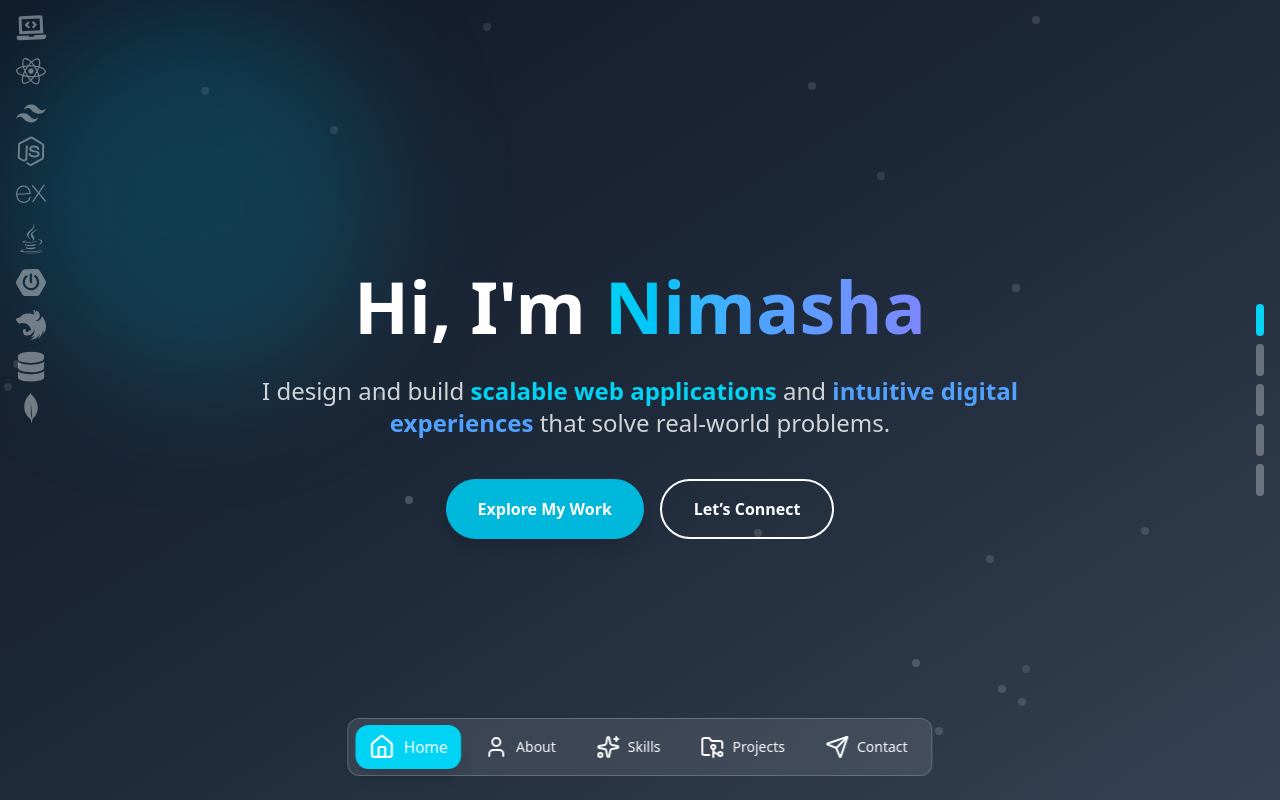
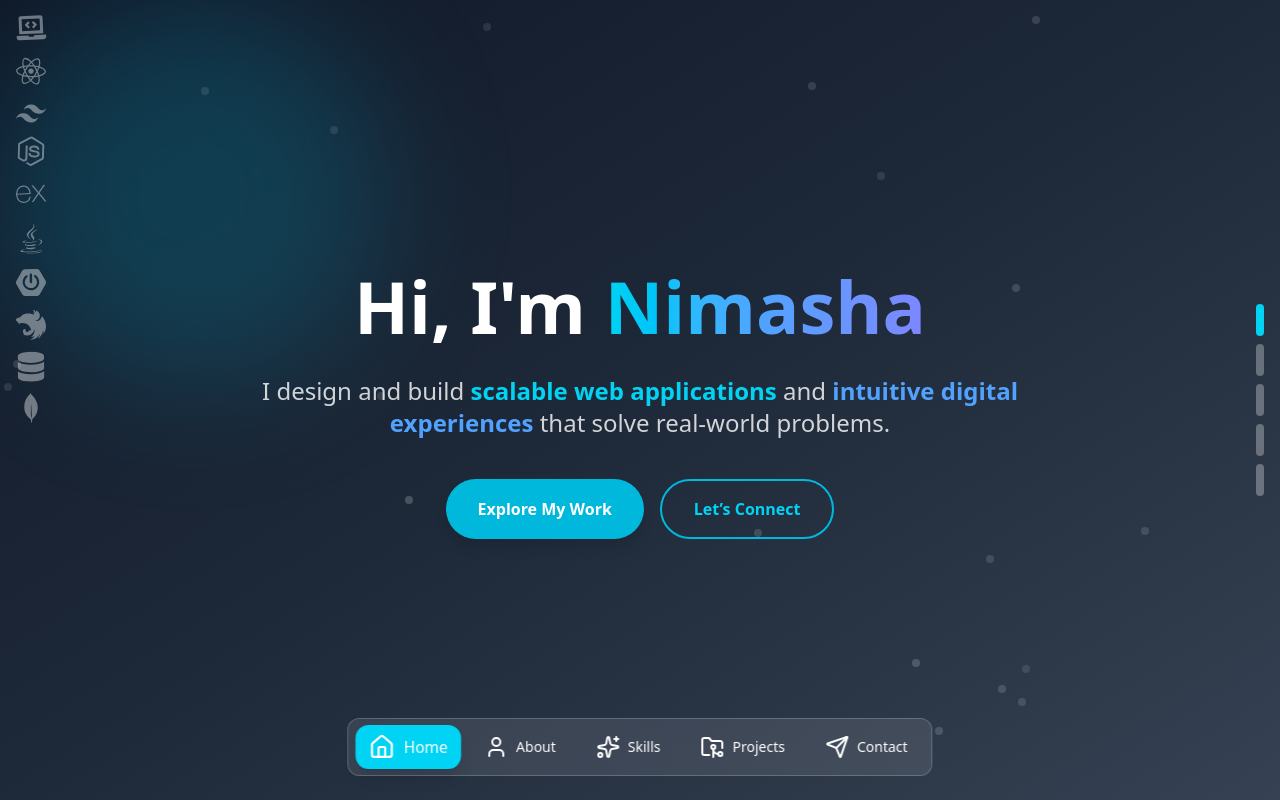
Before and after one commit to nimashashehani123/My-Portfolio, a React (Vite) app: page / in a window 1280 px wide. Built offline with nearby package versions, Linux system fonts and the light colour scheme.

Commit message:
add handel scroll to projects and contact

```diff
--- a/src/sections/Hero.tsx
+++ b/src/sections/Hero.tsx
@@ -13,6 +13,13 @@ const Hero: React.FC = () => {
         window.addEventListener('mousemove', handleMouseMove);
         return () => window.removeEventListener('mousemove', handleMouseMove);
     }, []);
+
+    const handleScrollTo = (id: string) => {
+        const section = document.getElementById(id);
+        if (section) {
+            section.scrollIntoView({ behavior: "smooth" });
+        }
+    };
 
     return (
         <div className="w-full h-screen relative overflow-hidden bg-gradient-to-br from-gray-900 via-gray-800 to-gray-700">
@@ -36,7 +43,7 @@ const Hero: React.FC = () => {
                         className="text-white/40 text-2xl md:text-3xl cursor-default"
                         animate={{ y: [0, -6, 0], rotate: [0, 3, -3, 0] }}
                         transition={{ repeat: Infinity, duration: 2 + idx * 0.5, repeatType: 'mirror', ease: 'easeInOut' }}
-                        title={label} // tooltip
+                        title={label}
                         whileHover={{ color: '#FFF', scale: 1.2 }}
                     >
                         <Icon />
@@ -71,8 +78,8 @@ const Hero: React.FC = () => {
                 >
                     Hi, I'm{' '}
                     <span className="bg-gradient-to-r from-cyan-400 via-blue-400 to-indigo-400 bg-clip-text text-transparent">
-            Nimasha
-          </span>
+                        Nimasha
+                    </span>
                 </motion.h1>
 
                 <motion.p
@@ -85,20 +92,23 @@ const Hero: React.FC = () => {
                 </motion.p>
 
                 <motion.div
-                    className="flex flex-col sm:flex-row gap-4 justify-center"
+                    className="flex flex-row flex-wrap gap-4 justify-center"
                     initial={{ opacity: 0 }}
                     animate={{ opacity: 1 }}
                     transition={{ delay: 0.6, duration: 1 }}
                 >
                     <motion.button
                         whileHover={{ scale: 1.05 }}
+                        onClick={() => handleScrollTo('projects')} // 🔗 scroll to projects
                         className="bg-cyan-500 text-white px-8 py-4 rounded-full font-semibold shadow-lg hover:bg-cyan-600 transition-all"
                     >
                         Explore My Work
                     </motion.button>
+
                     <motion.button
                         whileHover={{ scale: 1.05 }}
-                        className="border-2 border-white text-white px-8 py-4 rounded-full font-semibold hover:bg-white hover:text-cyan-600 transition-all"
+                        onClick={() => handleScrollTo('contact')}
+                        className="border-2 border-cyan-500 text-cyan-400 px-8 py-4 rounded-full font-semibold hover:bg-white hover:text-cyan-400 transition-all"
                     >
                         Let’s Connect
                     </motion.button>
```
